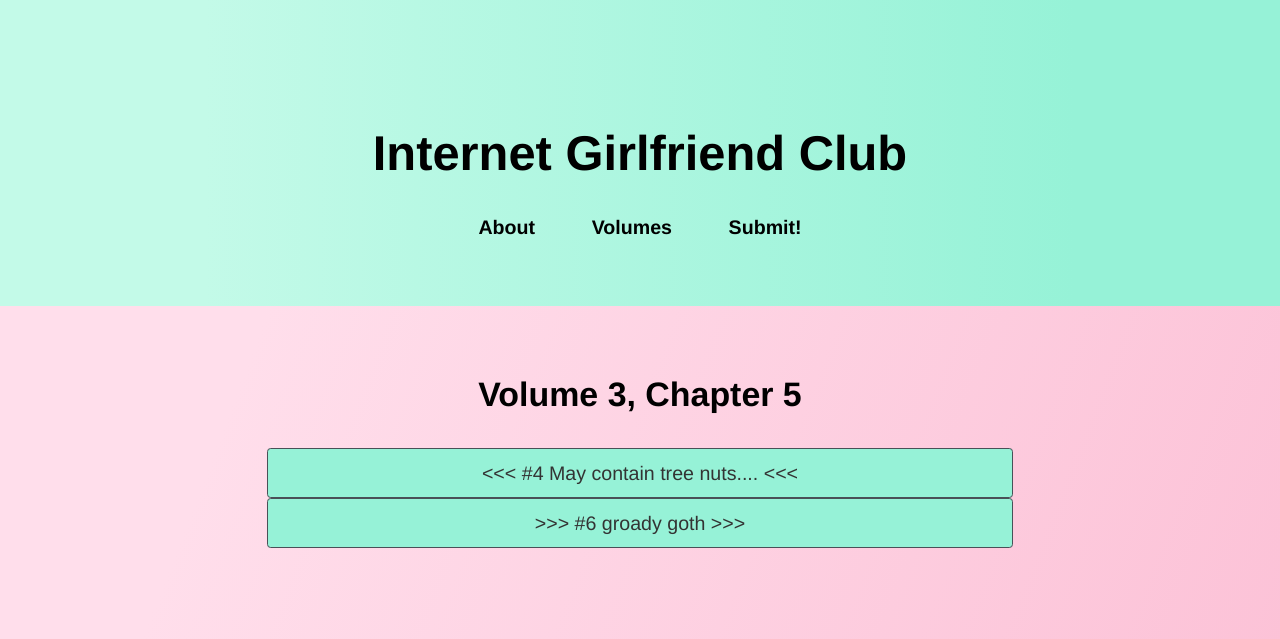
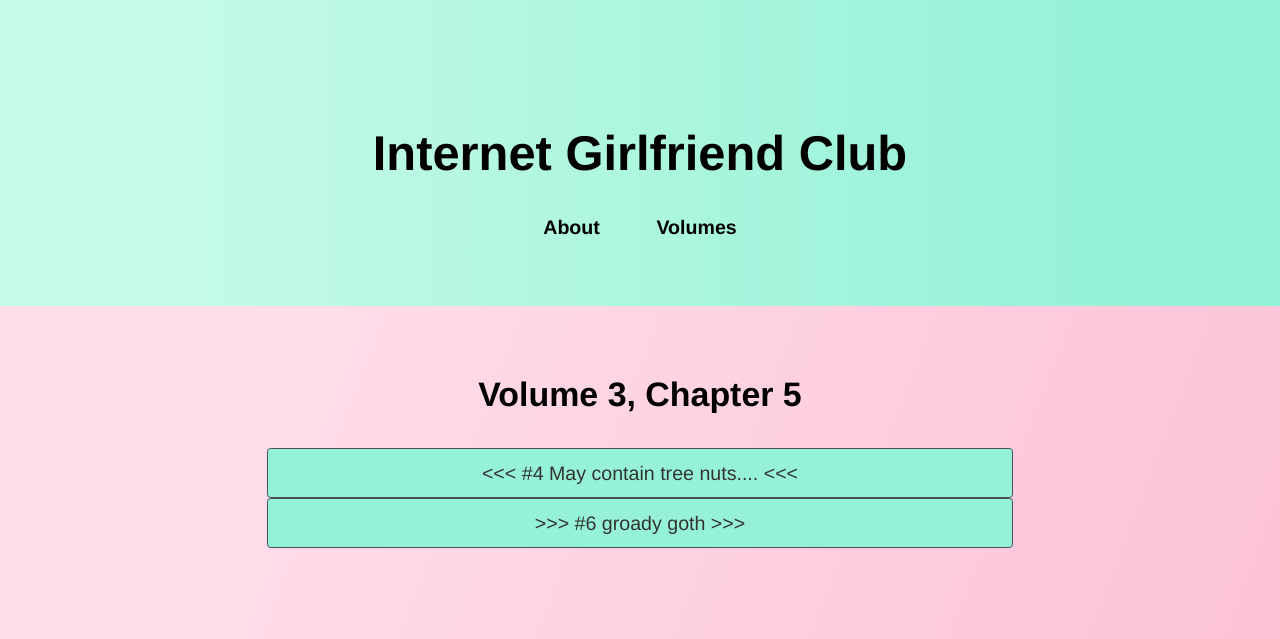
Before and after one commit to ablwr/internetgirlfriend_club, a Jekyll site: the page built from _volume3/5.md, in a window 1280 px wide. Shown: the top 639 px of the page. Built offline with Jekyll 4.4.1, drawn with Linux system fonts in a browser that asks for light colours.

Commit message:
rm submit link from header

```diff
--- a/_includes/header.html
+++ b/_includes/header.html
@@ -7,7 +7,6 @@
       <ul>
         <li><a class="page-link" href="/about/">About</a></li>
         <li><a class="page-link" href="/volumes/">Volumes</a></li>
-        <li><a class="page-link" href="/cfp">Submit!</a></li>
       </ul>
     </nav>
   </div>
```
